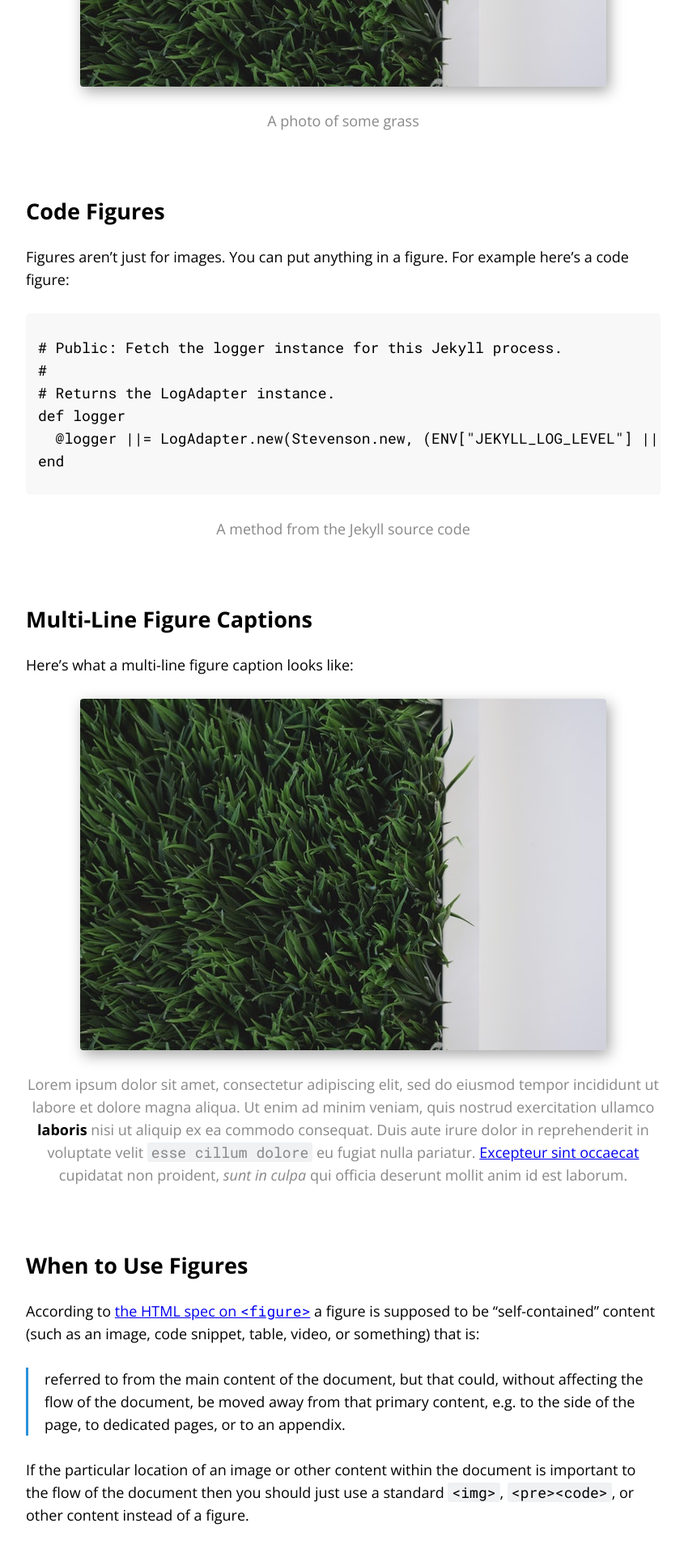
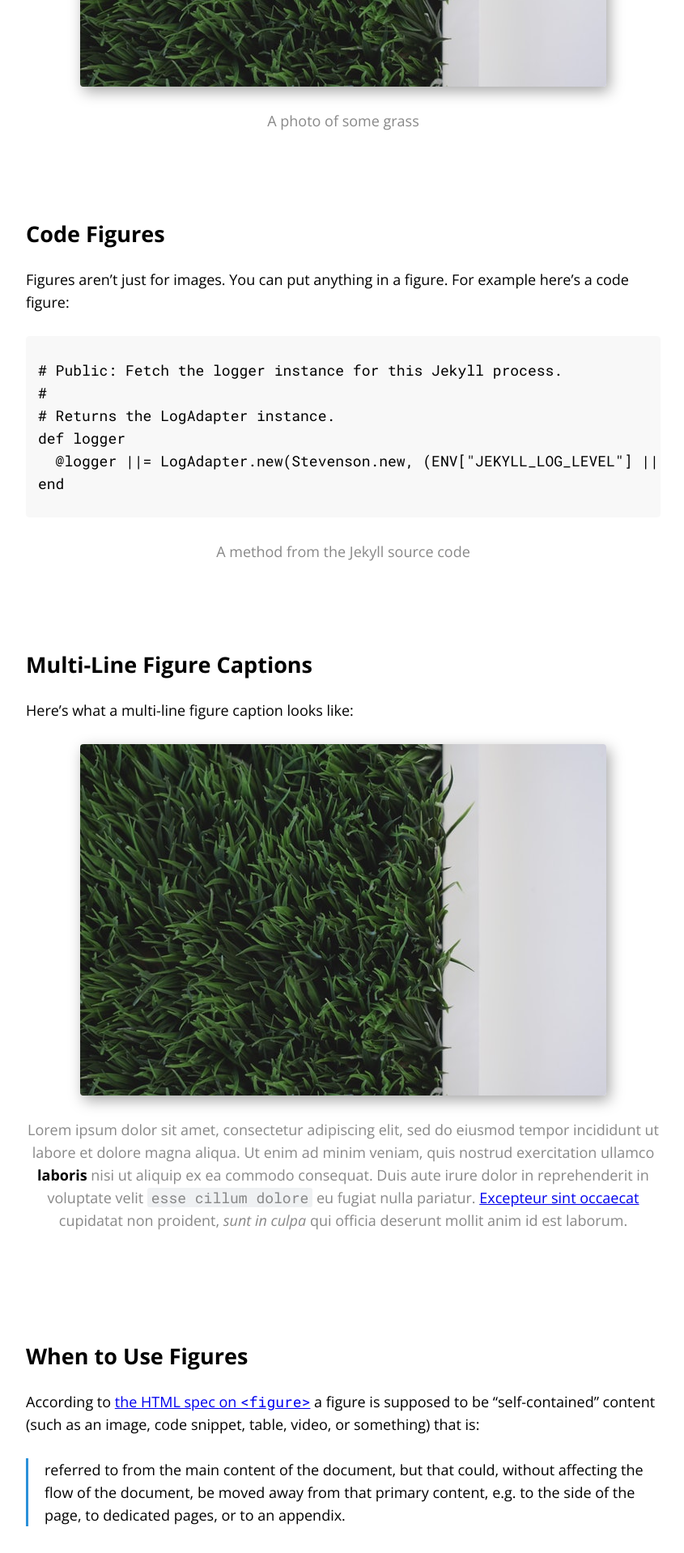
Before and after one commit to seanh/jekyll-theme-oatcake, a Jekyll site: the page built from _posts/2019-08-02-figures.md, in a window 1280 px wide. Shown: the part 1279-3197 px from the top of the page at 81% size, without its empty margins (216-1061 px from the left). Built offline with Jekyll 4.4.1, drawn with Linux system fonts in a browser that asks for light colours; our own code applies the rules of GitHub Pages for plain Markdown files; comment, search, counter and statistics services are not loaded.

Commit message:
Put figure captions closer to figures

```diff
--- a/_sass/_figures.scss
+++ b/_sass/_figures.scss
@@ -10,3 +10,11 @@ figure figcaption,
 figure figcaption p {
   color: var(--muted-color);
 }
+
+/* If a figure has a caption then make the vertical space below the caption
+   be larger than the vertical space above the caption. This is to put the
+   caption visibly closer to the figure that it belongs to than to whatever
+   follows the figure. */
+figcaption {
+  padding-bottom: var(--body-line-height);
+}
```
